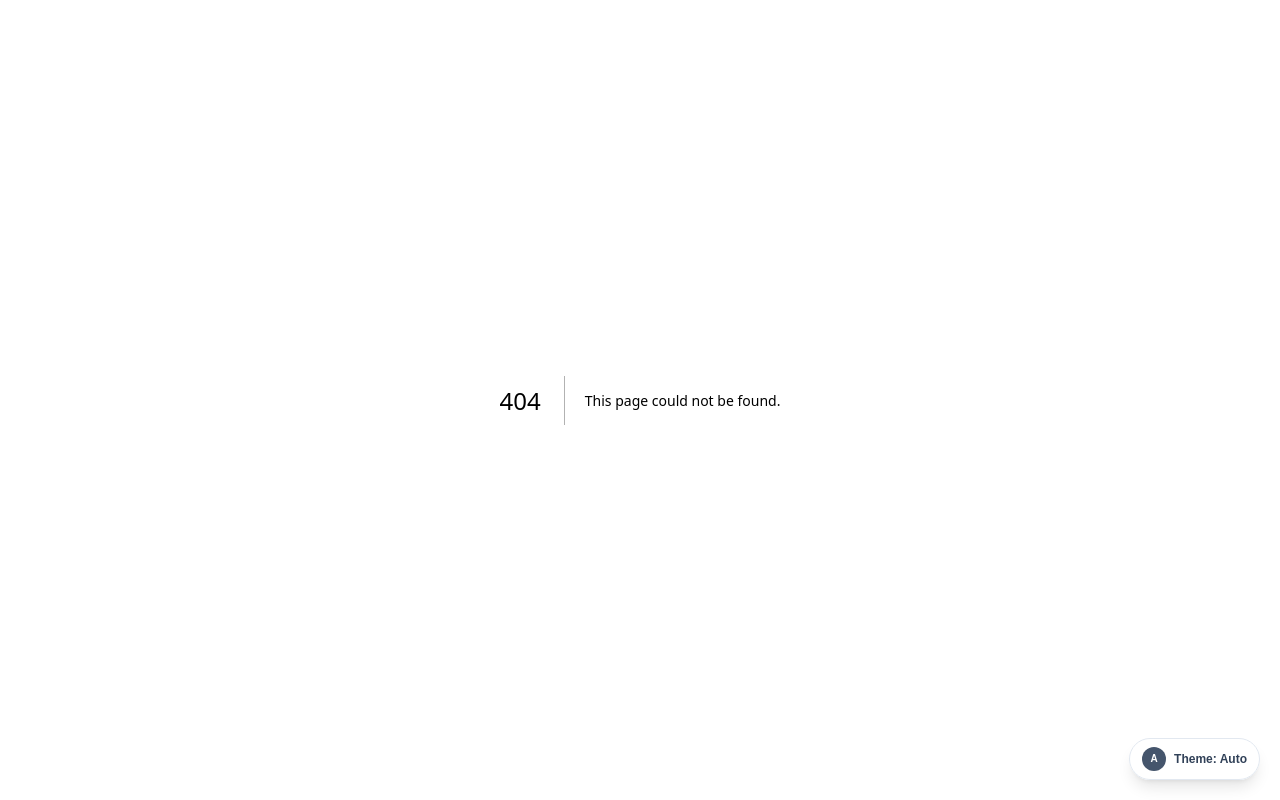
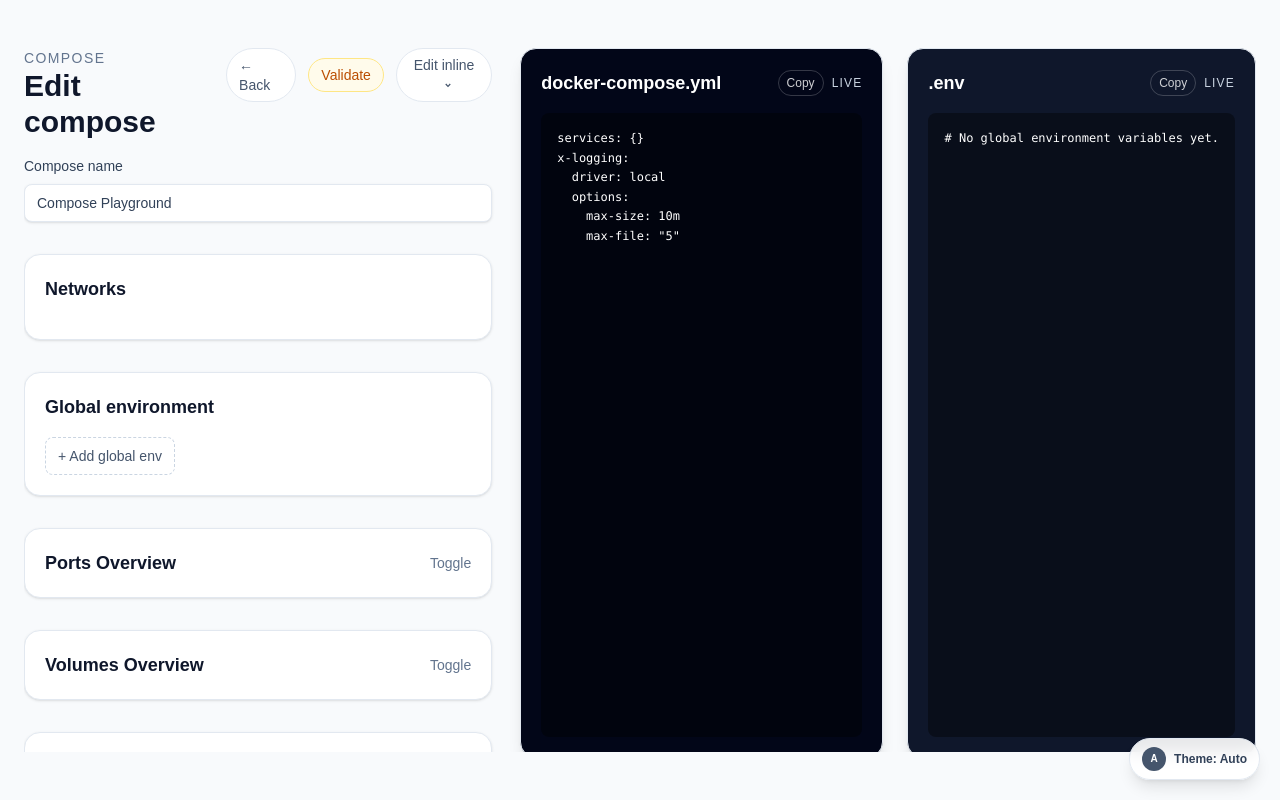
Before and after one commit to oferpaster/compose-manager, a Next.js app: page /playground in a window 1280 px wide. Before the commit this address had no page. Built offline with nearby package versions, Linux system fonts and the light colour scheme.

Commit message:
add compose playground

```diff
--- a/src/app/page.tsx
+++ b/src/app/page.tsx
@@ -77,6 +77,20 @@ export default function HomePage() {
                 <path d="M6 2h9a2 2 0 0 1 1.41.59l4 4A2 2 0 0 1 21 8v12a2 2 0 0 1-2 2H6a2 2 0 0 1-2-2V4a2 2 0 0 1 2-2zm8 1v5h5l-5-5zM8 12a1 1 0 0 1 1-1h6a1 1 0 1 1 0 2H9a1 1 0 0 1-1-1zm1 3a1 1 0 1 0 0 2h6a1 1 0 1 0 0-2H9z" />
               </svg>
               Swagger Docs
+            </Link>
+            <Link
+              href="/playground"
+              className="inline-flex items-center justify-center rounded-full border border-slate-200 bg-white px-6 py-2 text-sm font-semibold text-slate-600"
+            >
+              <svg
+                aria-hidden="true"
+                viewBox="0 0 24 24"
+                className="mr-2 h-4 w-4"
+                fill="currentColor"
+              >
+                <path d="M5 3h14a2 2 0 0 1 2 2v8.5a2 2 0 0 1-2 2h-5l-4 4v-4H5a2 2 0 0 1-2-2V5a2 2 0 0 1 2-2zm1 4a1 1 0 0 0 0 2h6a1 1 0 1 0 0-2H6zm0 4a1 1 0 0 0 0 2h10a1 1 0 1 0 0-2H6z" />
+              </svg>
+              Compose Playground
             </Link>
             <Link
               href="/settings"
--- /dev/null
+++ b/src/app/playground/page.tsx
@@ -0,0 +1,34 @@
+"use client";
+
+import { useMemo } from "react";
+import ComposeEditor from "@/components/ComposeEditor";
+import { ComposeConfig, normalizeComposeConfig } from "@/lib/compose";
+
+export default function ComposePlaygroundPage() {
+  const initialConfig = useMemo<ComposeConfig>(
+    () =>
+      normalizeComposeConfig({
+        id: "playground",
+        projectId: "",
+        name: "Compose Playground",
+        globalEnv: [],
+        networks: [],
+        services: [],
+        scriptIds: [],
+        utilityIds: [],
+      }),
+    []
+  );
+
+  return (
+    <main className="h-screen overflow-hidden bg-slate-50 px-6 py-12">
+      <div className="h-full w-full">
+        <ComposeEditor
+          initialConfig={initialConfig}
+          onSave={async () => {}}
+          mode="playground"
+        />
+      </div>
+    </main>
+  );
+}
--- a/src/components/ComposeEditor.tsx
+++ b/src/components/ComposeEditor.tsx
@@ -4,6 +4,7 @@ import { useEffect, useMemo, useRef, useState } from "react";
 import { useRouter } from "next/navigation";
 import {
   ComposeConfig,
+  createServiceConfig,
   generateEnvFile,
   generateComposeYaml,
   generatePrometheusYaml,
@@ -43,6 +44,7 @@ type ServiceGroup = {
 type Props = {
   initialConfig: ComposeConfig;
   onSave: (config: ComposeConfig) => Promise<void>;
+  mode?: "full" | "playground";
 };
 
 function buildGroups(services: ServiceConfig[]): ServiceGroup[] {
@@ -69,8 +71,13 @@ function buildGroups(services: ServiceConfig[]): ServiceGroup[] {
   return groups;
 }
 
-export default function ComposeEditor({ initialConfig, onSave }: Props) {
+export default function ComposeEditor({
+  initialConfig,
+  onSave,
+  mode = "full",
+}: Props) {
   const router = useRouter();
+  const isPlayground = mode === "playground";
   const [config, setConfig] = useState<ComposeConfig>(initialConfig);
   const [catalog, setCatalog] = useState<CatalogResponse>({
     services: [],
@@ -82,6 +89,7 @@ export default function ComposeEditor({ initialConfig, onSave }: Props) {
     useState<ServiceCatalogItem | null>(null);
   const [selectedVersion, setSelectedVersion] = useState<string>("");
   const [serviceCount, setServiceCount] = useState(1);
+  const [serviceQuery, setServiceQuery] = useState("");
   const [isSaving, setIsSaving] = useState(false);
   const [saveMessage, setSaveMessage] = useState("");
   const [saveStatus, setSaveStatus] = useState<"success" | "error" | "">("");
@@ -115,6 +123,10 @@ export default function ComposeEditor({ initialConfig, onSave }: Props) {
   }, []);
 
   useEffect(() => {
+    if (isPlayground) {
+      setScripts([]);
+      return;
+    }
     async function loadScripts() {
       const response = await fetch("/api/scripts");
       const data = (await response.json()) as { scripts: ScriptSummary[] };
@@ -122,9 +134,13 @@ export default function ComposeEditor({ initialConfig, onSave }: Props) {
     }
 
     loadScripts().catch(() => null);
-  }, []);
+  }, [isPlayground]);
 
   useEffect(() => {
+    if (isPlayground) {
+      setUtilities([]);
+      return;
+    }
     async function loadUtilities() {
       const response = await fetch("/api/utilities");
       const data = (await response.json()) as { utilities: UtilitySummary[] };
@@ -132,7 +148,7 @@ export default function ComposeEditor({ initialConfig, onSave }: Props) {
     }
 
     loadUtilities().catch(() => null);
-  }, []);
+  }, [isPlayground]);
 
   const groupedServices = useMemo<ServiceGroup[]>(
     () => buildGroups(config.services),
@@ -521,6 +537,37 @@ export default function ComposeEditor({ initialConfig, onSave }: Props) {
     const version = selectedVersion || selectedService.versions[0] || "latest";
     const count = Math.max(1, serviceCount || 1);
 
+    if (isPlayground) {
+      const existingNames = new Set(config.services.map((service) => service.name));
+      let index = 1;
+      const nextServices: ServiceConfig[] = [];
+      const groupId = crypto.randomUUID();
+
+      for (let i = 0; i < count; i += 1) {
+        let name = `${selectedService.id}-${index}`;
+        while (existingNames.has(name)) {
+          index += 1;
+          name = `${selectedService.id}-${index}`;
+        }
+        existingNames.add(name);
+        nextServices.push(
+          createServiceConfig(selectedService, {
+            groupId,
+            name,
+            version,
+          })
+        );
+        index += 1;
+      }
+
+      setConfig((prev) => ({ ...prev, services: [...prev.services, ...nextServices] }));
+      setSelectedService(null);
+      setSelectedVersion("");
+      setServiceCount(1);
+      setServiceQuery("");
+      return;
+    }
+
     try {
       await onSave(config);
       setSaveMessage("Saved");
@@ -585,7 +632,7 @@ export default function ComposeEditor({ initialConfig, onSave }: Props) {
 
   return (
     <div className="grid h-[calc(100vh-6rem)] gap-6 overflow-hidden lg:grid-cols-[1.3fr_1fr_0.9fr]">
-      <section className="h-full overflow-y-auto pr-1 space-y-8">
+      <section className="h-full overflow-y-auto space-y-8 pr-1">
         <div className="space-y-4">
           <div className="flex items-start justify-between gap-4">
             <div>
@@ -647,6 +694,7 @@ export default function ComposeEditor({ initialConfig, onSave }: Props) {
                   </div>
                 ) : null}
               </div>
+              {!isPlayground ? (
                 <button
                   onClick={handleSave}
                   className="compose-save-button border border-slate-200 cursor-pointer rounded-full border border-slate-900 bg-slate-900 px-4 py-1.5 text-sm font-semibold text-white shadow"
@@ -662,6 +710,7 @@ export default function ComposeEditor({ initialConfig, onSave }: Props) {
                   </svg>
                   {isSaving ? "Saving..." : "Save"}
                 </button>
+              ) : null}
             </div>
           </div>
 
@@ -887,6 +936,8 @@ export default function ComposeEditor({ initialConfig, onSave }: Props) {
           </div>
         </details>
 
+        {!isPlayground ? (
+          <>
             <details className="rounded-2xl border border-slate-200 bg-white p-5 shadow-sm">
               <summary className="flex cursor-pointer list-none items-center justify-between">
                 <div>
@@ -966,7 +1017,9 @@ export default function ComposeEditor({ initialConfig, onSave }: Props) {
                   <textarea
                     className="mt-2 min-h-[140px] w-full rounded-lg border border-slate-200 px-3 py-2 text-sm font-mono text-slate-900"
                     value={config.nginx?.ca || ""}
-                onChange={(event) => updateNginxField("ca", event.target.value)}
+                    onChange={(event) =>
+                      updateNginxField("ca", event.target.value)
+                    }
                     placeholder="-----BEGIN CERTIFICATE-----"
                   />
                 </div>
@@ -1040,7 +1093,9 @@ export default function ComposeEditor({ initialConfig, onSave }: Props) {
             <details className="rounded-2xl border border-slate-200 bg-white p-5 shadow-sm">
               <summary className="flex cursor-pointer list-none items-center justify-between">
                 <div className="flex items-center gap-3">
-              <h2 className="text-lg font-semibold text-slate-900">Scripts</h2>
+                  <h2 className="text-lg font-semibold text-slate-900">
+                    Scripts
+                  </h2>
                   <span className="text-xs uppercase tracking-widest text-slate-400">
                     optional
                   </span>
@@ -1139,6 +1194,8 @@ export default function ComposeEditor({ initialConfig, onSave }: Props) {
                 )}
               </div>
             </details>
+          </>
+        ) : null}
 
         <section className="space-y-4 rounded-2xl border border-slate-200 bg-white p-5 shadow-sm">
           <h2 className="text-lg font-semibold text-slate-900">
@@ -1149,9 +1206,11 @@ export default function ComposeEditor({ initialConfig, onSave }: Props) {
               <label className="text-sm text-slate-600">Service</label>
               <input
                 list="services"
+                value={serviceQuery}
                 className="mt-2 w-full rounded-lg border border-slate-200 px-3 py-2 text-sm text-slate-900"
                 placeholder="Search service..."
                 onChange={(event) => {
+                  setServiceQuery(event.target.value);
                   const matched = catalog.services.find(
                     (service) =>
                       service.name.toLowerCase() ===
@@ -1201,7 +1260,7 @@ export default function ComposeEditor({ initialConfig, onSave }: Props) {
                 onClick={handleAddService}
                 className="rounded-lg bg-slate-900 px-4 py-2 text-sm font-semibold text-white"
               >
-                Configure
+                {isPlayground ? "Add" : "Configure"}
               </button>
             </div>
           </div>
@@ -1254,6 +1313,7 @@ export default function ComposeEditor({ initialConfig, onSave }: Props) {
                         </p>
                       </div>
                       <div className="flex flex-wrap gap-2">
+                        {!isPlayground ? (
                           <button
                             onClick={() =>
                               router.push(
@@ -1264,6 +1324,7 @@ export default function ComposeEditor({ initialConfig, onSave }: Props) {
                           >
                             Edit
                           </button>
+                        ) : null}
                         <button
                           onClick={() => removeGroup(group.groupId)}
                           className="rounded-lg border border-slate-200 px-3 py-1 text-sm text-slate-600"
```
Lines whose indentation alone changed are shown as unchanged.
